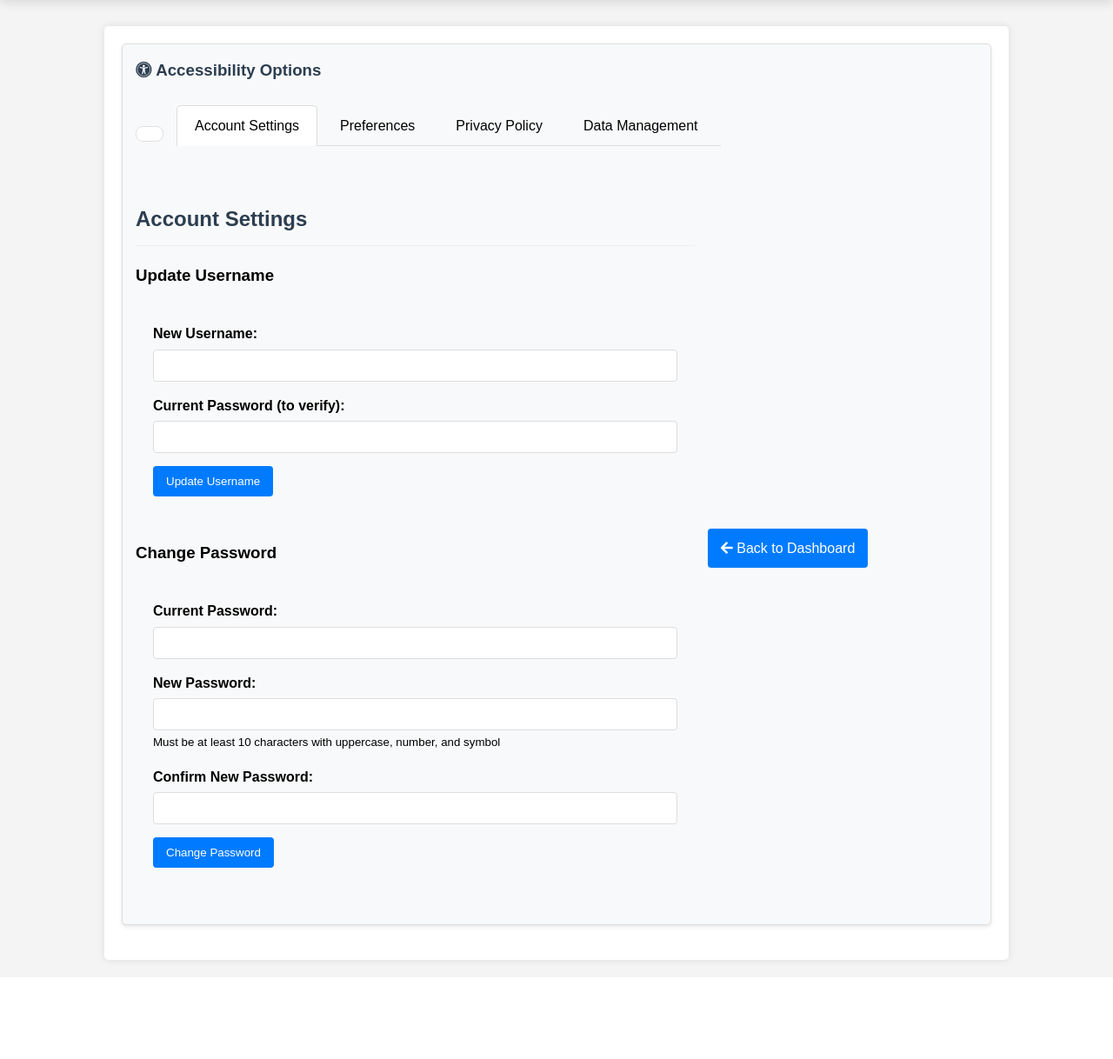
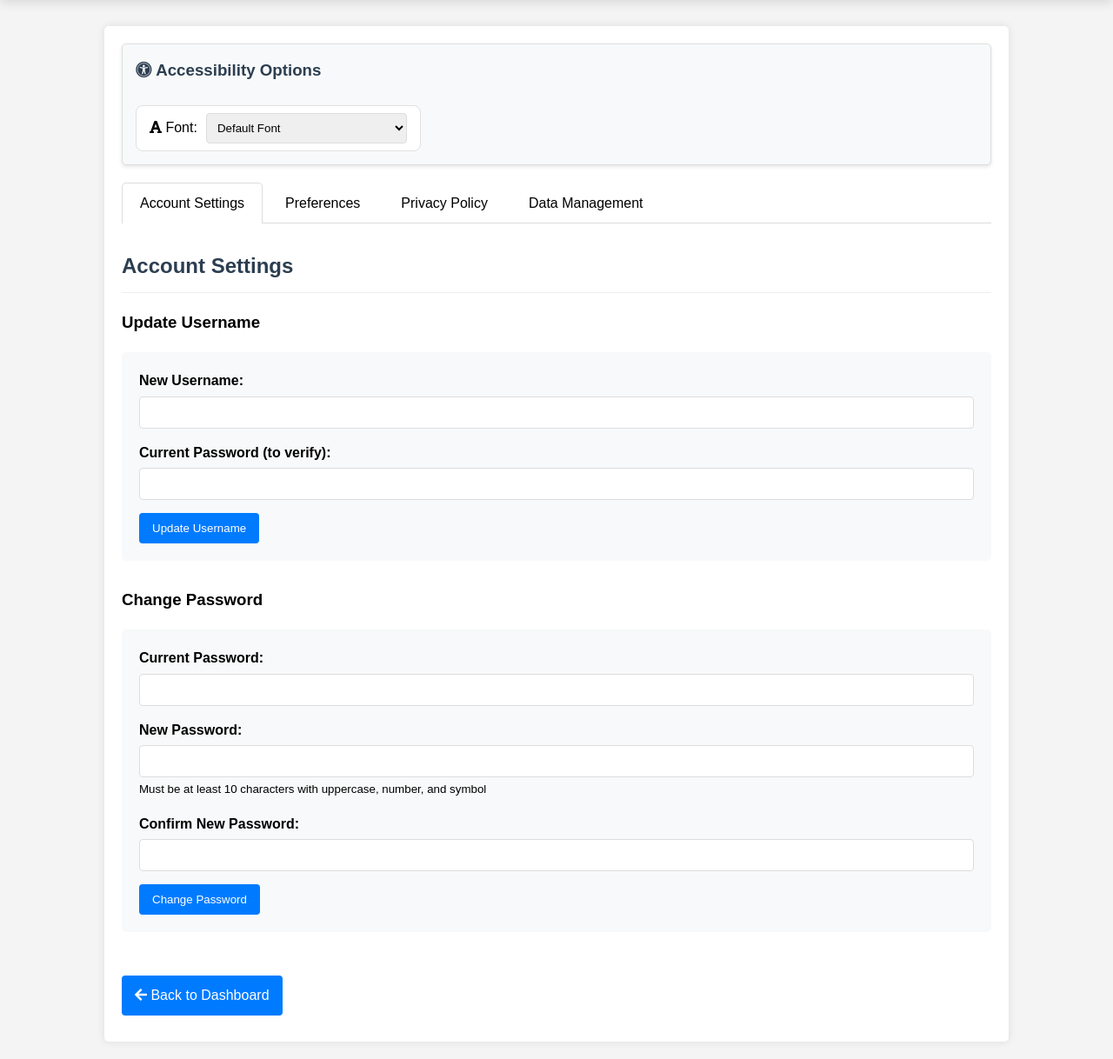
Before and after one commit to DeMass199/DeepFlow, a Flask app: page /settings in a window 1280 px wide. Shown: the part 140-1358 px from the top of the page at 87% size. Before the commit the page ends 1251 px from the top, so only its background shows below. Run offline with Flask 3, Linux system fonts and the light colour scheme; the visitor is signed in with stand-in values (Sample User, id 1); data comes from the database, SQL or seed files in the repository.

Commit message:
all functions work

```diff
--- a/Deep_flow_app/static/css/dashboard.css
+++ b/Deep_flow_app/static/css/dashboard.css
@@ -764,6 +764,12 @@
     background-color: var(--neutral-400);
 }
 
+/* Dyslexic font mode */
+.dyslexic-font * {
+    font-family: "OpenDyslexic", var(--font-sans) !important;
+    line-height: 1.5 !important;
+}
+
 /* Animation enhancements */
 @keyframes pulse {
     0% { transform: scale(1); }
--- a/Deep_flow_app/static/css/style.css
+++ b/Deep_flow_app/static/css/style.css
@@ -27,6 +27,17 @@
 }
 
 /* Accessibility Features */
+@font-face {
+    font-family: 'OpenDyslexic';
+    src: url('../fonts/OpenDyslexic-Regular.otf') format('opentype');
+    font-weight: normal;
+    font-style: normal;
+}
+
+body.dyslexic-font {
+    font-family: 'OpenDyslexic', Arial, sans-serif !important;
+}
+
 /* Accessibility control button styling */
 .accessibility-controls .btn {
     transition: all 0.3s ease;
@@ -43,6 +54,11 @@
 .accessibility-controls .btn:focus {
     outline: 3px solid #0066ff;
     outline-offset: 2px;
+}
+
+/* Dyslexic font override */
+body.dyslexic-font * {
+    font-family: 'OpenDyslexic', Arial, sans-serif !important;
 }
 
 /* Flash messages and notifications */
--- a/Deep_flow_app/templates/privacy_policy_public.html
+++ b/Deep_flow_app/templates/privacy_policy_public.html
@@ -64,7 +64,6 @@
             <ul>
                 <li>Focus-friendly interface designed for ADHD users</li>
                 <li>Non-disruptive notifications and controls</li>
-                <li>Clear, readable typography</li>
             </ul>
         </div>
 
@@ -79,9 +78,9 @@
 
     <!-- Accessibility scripts -->
     <script>
-        // Placeholder for future accessibility features
+        // Basic page initialization
         document.addEventListener('DOMContentLoaded', function() {
-            console.log('Privacy policy loaded');
+            console.log('Privacy policy page loaded');
         });
     </script>
 </body>
--- a/Deep_flow_app/templates/privacy_policy_user.html
+++ b/Deep_flow_app/templates/privacy_policy_user.html
@@ -164,7 +164,7 @@
             <h2><i class="fas fa-universal-access"></i> Accessibility & Neurodivergent Support</h2>
             <p>DeepFlow is designed with neurodivergent users in mind. We are committed to:</p>
             <ul>
-                <li><strong>Accessible Design:</strong> Focus-friendly interfaces and clear typography</li>
+                <li><strong>Accessible Design:</strong> Focus-friendly interfaces and clear navigation</li>
                 <li><strong>ADHD-Friendly Features:</strong> Non-disruptive notifications and customizable timers</li>
                 <li><strong>Privacy by Design:</strong> Minimal data collection that respects your cognitive load</li>
                 <li><strong>Compliance:</strong> Alignment with the Disability Discrimination Act 1992</li>
@@ -235,9 +235,9 @@
 
     <!-- Accessibility scripts -->
     <script>
-        // Placeholder for future accessibility features
+        // Basic page initialization
         document.addEventListener('DOMContentLoaded', function() {
-            console.log('User privacy policy loaded');
+            console.log('Privacy policy page loaded');
         });
     </script>
 </body>
--- a/Deep_flow_app/templates/settings.html
+++ b/Deep_flow_app/templates/settings.html
@@ -100,6 +100,13 @@
             padding: 8px;
             border-radius: 4px;
             border: 1px solid #ddd;
+        }
+        .dyslexic-font {
+            font-family: 'OpenDyslexic', Arial, sans-serif !important;
+        }
+        @font-face {
+            font-family: 'OpenDyslexic';
+            src: url('{{ url_for("static", filename="fonts/OpenDyslexic-Regular.otf") }}') format('opentype');
         }
 
         /* New styles for settings forms */
@@ -367,6 +374,12 @@
         <div class="accessibility-controls">
             <h3 style="width: 100%; margin-top: 0; margin-bottom: 10px; color: #2c3e50;"><i class="fas fa-universal-access"></i> Accessibility Options</h3>
             <div class="font-selector">
+                <label for="font-select"><i class="fas fa-font"></i> Font:</label>
+                <select id="font-select" onchange="changeFont(this.value)">
+                    <option value="default">Default Font</option>
+                    <option value="dyslexic">OpenDyslexic (Dyslexia-friendly)</option>
+                </select>
+            </div>
         </div>
 
         <!-- Flash Messages -->
@@ -605,9 +618,10 @@
                 <p>DeepFlow is designed with neurodivergent users in mind. We are committed to providing an accessible experience for all users, in alignment with the Disability Discrimination Act 1992 and <a href="{{ url_for('privacy') }}">Privacy Policy</a>.</p>
                 <p>Our accessibility features include:</p>
                 <ul>
+                    <li>OpenDyslexic font support for improved readability</li>
+                    <li>High contrast mode for visual accessibility</li>
                     <li>Focus-friendly interface designed for ADHD users</li>
                     <li>Non-disruptive notifications and controls</li>
-                    <li>Clear, readable typography</li>
                 </ul>
             </div>
 
@@ -664,6 +678,17 @@
     </div>
 
     <script>
+        function changeFont(fontType) {
+            const bodyElement = document.getElementById('body-element');
+            if (fontType === 'dyslexic') {
+                bodyElement.classList.add('dyslexic-font');
+            } else {
+                bodyElement.classList.remove('dyslexic-font');
+            }
+            // Save preference to localStorage
+            localStorage.setItem('deepflow_font_preference', fontType);
+        }
+
         function updateCountrySelection(countryCode) {
             const stateProvinceGroup = document.getElementById('state-province-group');
             const stateProvinceSelect = document.getElementById('state_province');
@@ -776,6 +801,12 @@
 
         // Load saved preferences on page load
         document.addEventListener('DOMContentLoaded', function() {
+            const savedFont = localStorage.getItem('deepflow_font_preference');
+            if (savedFont) {
+                document.getElementById('font-select').value = savedFont;
+                changeFont(savedFont);
+            }
+
             // Initialize state/province dropdown based on current country
             const currentCountry = '{{ current_country }}';
             if (currentCountry) {
```
Also changed, not shown: Deep_flow_app/templates/dashboard.html (+8 -0 lines).
